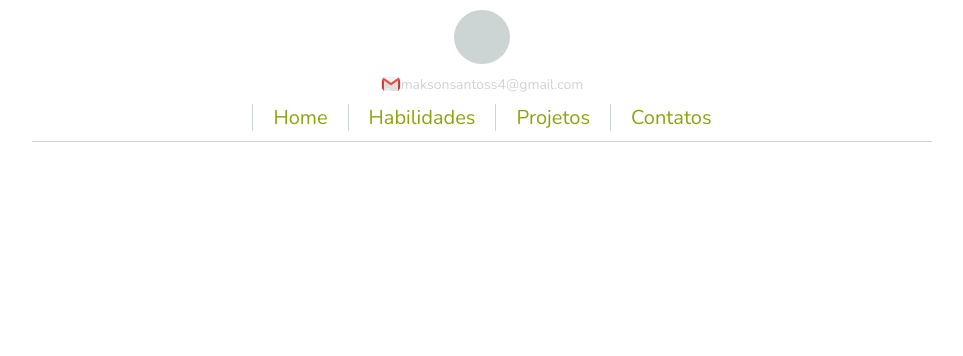
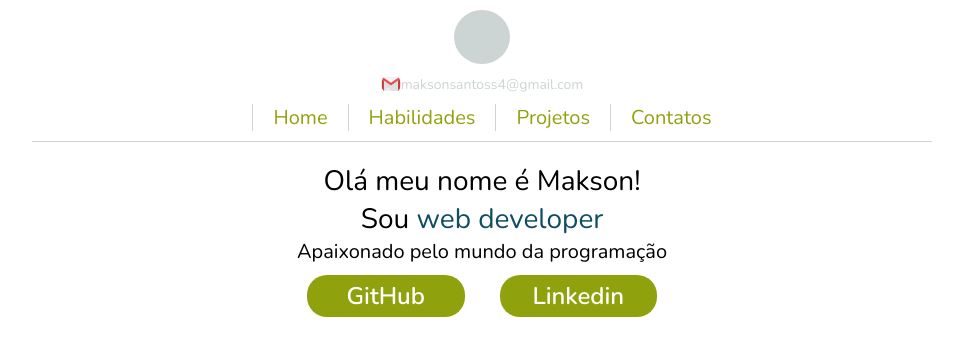
Before and after one commit to MaksonSillas/meu-portifolio, a React (Create React App) app: page / in a window 1280 px wide. Shown: the top 356 px of the page, without its empty margins (158-1121 px from the left). Built offline with nearby package versions, Linux system fonts and the light colour scheme.

Commit message:
feat: section-me ok

```diff
--- a/src/App.tsx
+++ b/src/App.tsx
@@ -1,5 +1,5 @@
-import { ContainerProjects } from "./components/ContainerProjects";
 import { Header } from "./components/Header";
+import { SectionMe } from "./components/SectionMe";
 import Global from "./styles/Global";
 
 function App() {
@@ -7,7 +7,9 @@ function App() {
     <>
       <Global />
       <Header />
-      <ContainerProjects />
+      <main>
+        <SectionMe />
+      </main>
     </>
   );
 }
--- /dev/null
+++ b/src/components/SectionMe/index.tsx
@@ -0,0 +1,33 @@
+import { ContainerSectionMe } from "./style";
+
+export function SectionMe() {
+  return (
+    <ContainerSectionMe>
+      <div className="div-container-section-me">
+        <h1>Olá meu nome é Makson!</h1>
+        <p>
+          Sou<span className="span-blue">{` web developer`}</span>
+        </p>
+        <p className="size-20px">Apaixonado pelo mundo da programação</p>
+        <div className="div-links">
+          <a
+            className="color-green"
+            href="https://github.com/MaksonSillas"
+            target="_blanck"
+            rel="noopener noreferrer"
+          >
+            GitHub
+          </a>
+          <a
+            target="_blanck"
+            rel="noopener noreferrer"
+            className="color-green"
+            href="https://www.linkedin.com/in/makson-sillas"
+          >
+            Linkedin
+          </a>
+        </div>
+      </div>
+    </ContainerSectionMe>
+  );
+}
--- /dev/null
+++ b/src/components/SectionMe/style.ts
@@ -0,0 +1,50 @@
+import styled from "styled-components";
+
+export const ContainerSectionMe = styled.section`
+  padding: 10px 15px;
+
+  .div-container-section-me {
+    display: flex;
+    flex-direction: column;
+    align-items: center;
+  }
+
+  h1 {
+    font-size: 28px;
+    font-weight: 400;
+  }
+
+  p {
+    font-size: 28px;
+    font-weight: 400;
+  }
+
+  .span-blue {
+    color: var(--azul);
+  }
+
+  .size-20px {
+    font-weight: 400;
+    font-size: 20px;
+  }
+
+  .div-links {
+    display: flex;
+    justify-content: space-between;
+    padding: 10px 0;
+    width: 100%;
+    max-width: 350px;
+  }
+
+  .color-green {
+    background-color: var(--verde-1);
+    color: var(--branco);
+    font-weight: 600;
+    font-size: 24px;
+    padding: 5px 0;
+    width: 45%;
+    text-align: center;
+    border-radius: 20px;
+    max-width: 166px;
+  }
+`;
```
